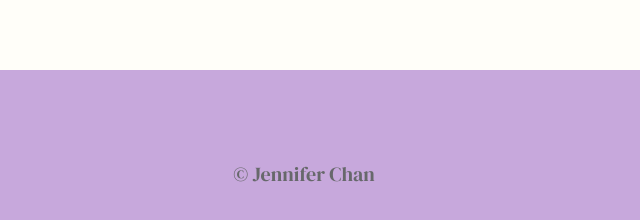
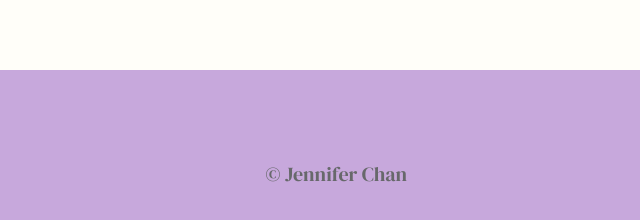
Before and after one commit to jennchann/capstone-2, a plain HTML site: page index.html in a window 1280 px wide. Shown: the part 2962-3182 px from the top of the page, 336-976 px from the left. Drawn offline with Linux system fonts and the light colour scheme; a web font is replaced by a local one.

Commit message:
Update style.css

```diff
--- a/style.css
+++ b/style.css
@@ -87,13 +87,9 @@ hr{
     height: 200px;
 }
 
-.copyright{
-    display: flex;
-    justify-content: center;
-    align-items: center;
-}
-
 .copyright p{
+    position: absolute;
+    left: 47%;
     margin: 90px auto 0 auto;
     font-size: 20px;
 }
```
